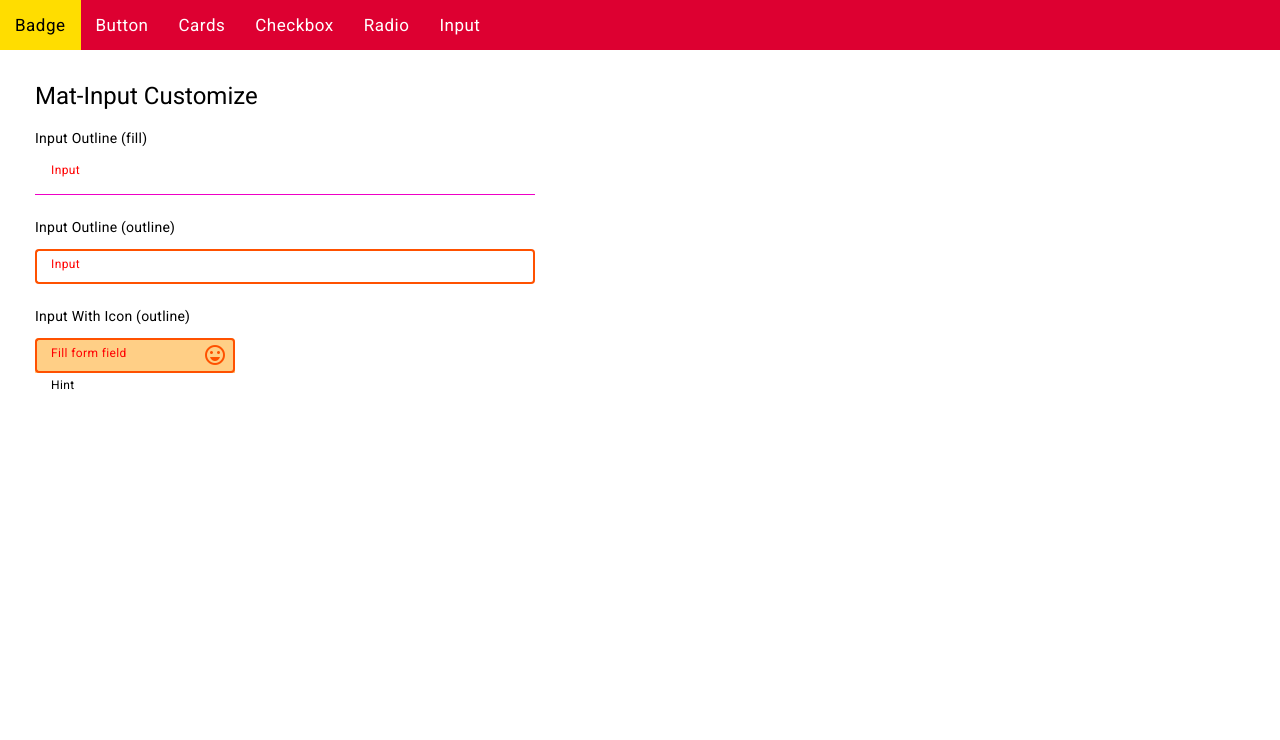
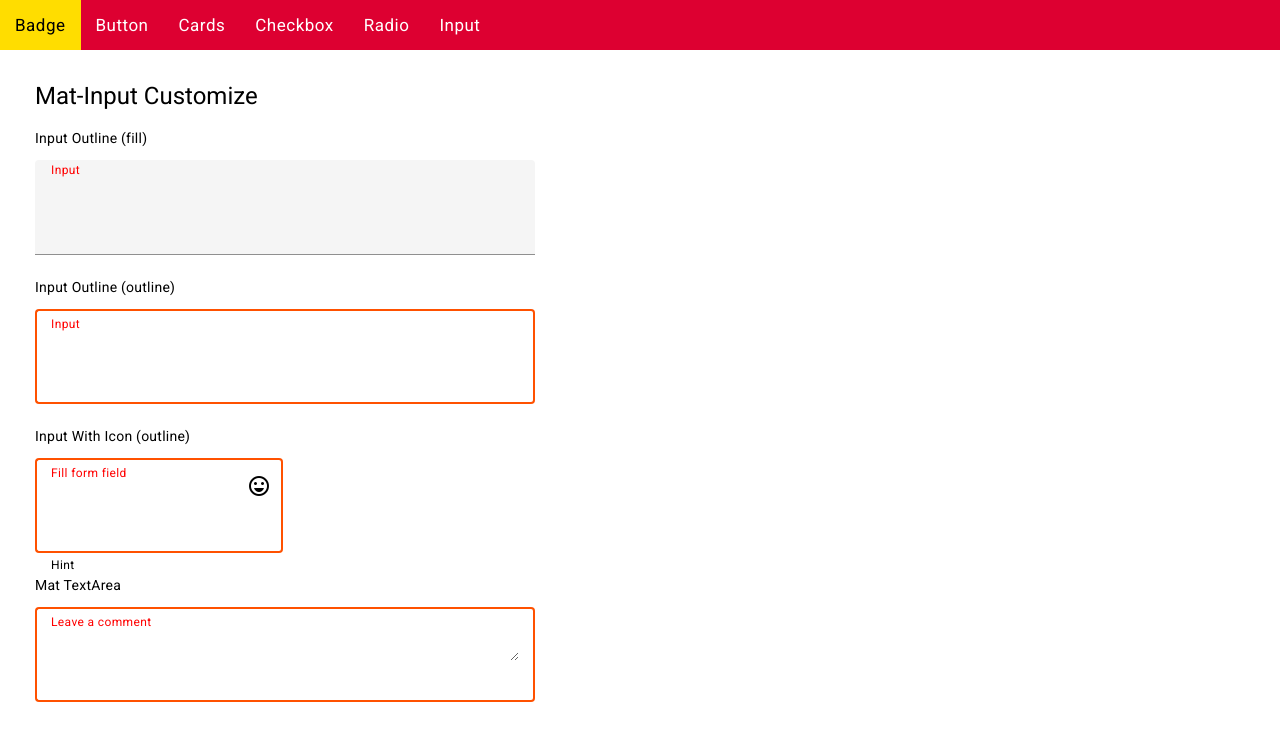
Before and after one commit to Haresh-thumar/Angular-Material-v15-Customize, an Angular app: page /input in a window 1280 px wide. Shown: the top 740 px of the page. Built offline with nearby package versions, Linux system fonts and the light colour scheme.

Commit message:
complete mat-Input Customize

```diff
--- a/src/app/input/input.component.html
+++ b/src/app/input/input.component.html
@@ -22,4 +22,10 @@
     <mat-icon matSuffix>sentiment_very_satisfied</mat-icon>
     <mat-hint>Hint</mat-hint>
   </mat-form-field>
+
+  <p>Mat TextArea</p>
+  <mat-form-field class="example-full-width" appearance="outline">
+    <mat-label>Leave a comment</mat-label>
+    <textarea matInput placeholder="Ex. It makes me feel..."></textarea>
+  </mat-form-field>
 </form>
--- a/src/app/input/input.component.scss
+++ b/src/app/input/input.component.scss
@@ -9,12 +9,204 @@
 }
 
 
-/*---------------------------------------------------------------------------------------------------------------------------------------------------------------
-                                                                    Customize Mat-Input
----------------------------------------------------------------------------------------------------------------------------------------------------------------*/
+/*-------------------------------------------------------------------------------------------------------------------------
+                                                For appearance (outline)
+-------------------------------------------------------------------------------------------------------------------------*/
 
-/*------------------ For appearance (outline) --------------------*/
+// // change mat-input lable color & background & font-size on focus
+// ::ng-deep .mdc-text-field--focused:not(.mdc-text-field--disabled) .mdc-floating-label {
+//   color: orangered; // lable color
+//   background-color: yellow; // lable background
+//   font-size: 14px !important; // lable font-size
+//   padding: 0 10px; // add padding in lable
+// }
 
+// // change Mat-Input floating Lable byDefault color
+// ::ng-deep .mdc-text-field:not(.mdc-text-field--disabled) .mdc-floating-label {
+//   color: red;
+// }
+
+// // Change Lable Font Position
+// ::ng-deep .mat-mdc-text-field-wrapper .mat-mdc-form-field-flex .mat-mdc-floating-label {
+//   top: 10px !important;
+//   font-size: 12px;
+// }
+
+// // change lable color, background &b font size when focus after change lable position
+// ::ng-deep .mat-mdc-form-field .mdc-text-field--outlined .mdc-notched-outline--upgraded .mdc-floating-label--float-above {
+//   color: rgb(255, 255, 255);
+//   top: 28px !important;
+//   position: relative !important;
+//   font-weight: 300 !important;
+//   background-color: rgb(0, 182, 182);
+//   // --mat-mdc-form-field-floating-label-scale: 1.5; // change lable scale
+// }
+
+// // change mat-input value color when Typing...
+// ::ng-deep .mdc-text-field:not(.mdc-text-field--disabled) .mdc-text-field__input {
+//   color: rgb(238, 0, 198); // change input inside font color
+// }
+
+// // change mat-input placeholder color
+// ::ng-deep .mdc-text-field:not(.mdc-text-field--disabled) .mdc-text-field__input::placeholder {
+//   color: rgb(241, 117, 0); // change placeholder color
+//   font-size: 12px !important;
+// }
+
+// // change caret color on focus (|)
+// ::ng-deep .mdc-text-field .mdc-text-field__input {
+//   caret-color: rgb(0, 182, 182);
+// }
+
+// // Change Input Border Color
+// ::ng-deep .mdc-text-field--outlined:not(.mdc-text-field--disabled) .mdc-notched-outline__leading,
+// ::ng-deep .mdc-text-field--outlined:not(.mdc-text-field--disabled) .mdc-notched-outline__notch,
+// ::ng-deep .mdc-text-field--outlined:not(.mdc-text-field--disabled) .mdc-notched-outline__trailing {
+//   border-color: rgb(255, 81, 0);
+//   border-width: 2px;
+// }
+
+// // Hover to change outline color same as border color in mat-form-field
+// ::ng-deep .mdc-text-field--outlined:not(.mdc-text-field--disabled):not(.mdc-text-field--focused):hover .mdc-notched-outline .mdc-notched-outline__leading,
+// ::ng-deep .mdc-text-field--outlined:not(.mdc-text-field--disabled):not(.mdc-text-field--focused):hover .mdc-notched-outline .mdc-notched-outline__notch,
+// ::ng-deep .mdc-text-field--outlined:not(.mdc-text-field--disabled):not(.mdc-text-field--focused):hover .mdc-notched-outline .mdc-notched-outline__trailing {
+//   border-color: rgb(255, 81, 0);
+// }
+
+// // Focus to change border color on mat-form-field
+// ::ng-deep .mdc-text-field--outlined:not(.mdc-text-field--disabled).mdc-text-field--focused .mdc-notched-outline__leading,
+// ::ng-deep .mdc-text-field--outlined:not(.mdc-text-field--disabled).mdc-text-field--focused .mdc-notched-outline__notch,
+// ::ng-deep .mdc-text-field--outlined:not(.mdc-text-field--disabled).mdc-text-field--focused .mdc-notched-outline__trailing {
+//   border-color: rgb(0, 182, 182);
+//   border-width: 2px;
+// }
+
+// // change mat-form-field height
+// ::ng-deep .mat-mdc-text-field-wrapper {
+//   height: 35px !important;
+// }
+
+// // change mat-form-field inside input with text position
+// ::ng-deep .mat-mdc-input-element {
+//   top: -10px !important;
+//   position: relative !important;
+// }
+
+
+
+
+/*-------------------------------------------------------------------------------------------------------------------------
+                                                For appearance (fill)
+-------------------------------------------------------------------------------------------------------------------------*/
+
+// // change mat-input lable color & background & font-size on focus
+// ::ng-deep .mdc-text-field--focused:not(.mdc-text-field--disabled) .mdc-floating-label {
+//   color: orangered; // lable color
+//   background-color: yellow; // lable background
+//   font-size: 14px !important; // lable font-size
+//   padding: 0 10px; // add padding in lable
+//   z-index: 99;
+// }
+
+// // change Mat-Input floating Lable byDefault color
+// ::ng-deep .mdc-text-field:not(.mdc-text-field--disabled) .mdc-floating-label {
+//   color: red;
+// }
+
+// // Change Lable Font Position
+// ::ng-deep .mat-mdc-text-field-wrapper .mat-mdc-form-field-flex .mat-mdc-floating-label {
+//   top: 20px !important;
+//   font-size: 12px;
+// }
+
+// // change mat-input value color when Typing...
+// ::ng-deep .mdc-text-field:not(.mdc-text-field--disabled) .mdc-text-field__input {
+//   color: rgb(238, 0, 198); // change input inside font color
+// }
+
+// // change mat-input placeholder color
+// ::ng-deep .mdc-text-field:not(.mdc-text-field--disabled) .mdc-text-field__input::placeholder {
+//   color: rgb(241, 117, 0); // change placeholder color
+//   font-size: 12px !important;
+// }
+
+// // change caret color on focus (|)
+// ::ng-deep .mdc-text-field .mdc-text-field__input {
+//   caret-color: rgb(0, 182, 182);
+// }
+
+// // Focus to Change Input Background Color
+// ::ng-deep .mat-mdc-form-field-focus-overlay {
+//   background-color: rgb(0, 182, 182);
+// }
+
+// // Remove Background in input
+// ::ng-deep .mdc-text-field--filled:not(.mdc-text-field--disabled) {
+//   background-color: transparent !important;
+// }
+
+// // Hover to change background color in input
+// ::ng-deep .mat-mdc-form-field.mat-focused .mat-mdc-form-field-focus-overlay {
+//   opacity: 0;
+// }
+
+// // change bottom border color in input
+// ::ng-deep .mdc-text-field--filled:not(.mdc-text-field--disabled) .mdc-line-ripple::before {
+//   border-bottom-color: rgba(212, 0, 0, 0.42); // change bottom border color
+// }
+
+// // hover to change bottom border color in input
+// ::ng-deep .mdc-text-field--filled:not(.mdc-text-field--disabled):hover .mdc-line-ripple::before {
+//   border-bottom-color: rgba(0, 4, 255, 0.87);
+// }
+
+// // Focus to change border color in input
+// ::ng-deep .mdc-text-field--filled .mdc-line-ripple::after {
+//   border-bottom-width: 0;
+//   border-bottom: 1px solid rgb(0, 182, 182);
+// }
+
+// // change padding in input
+// ::ng-deep .mat-mdc-text-field-wrapper:not(.mdc-text-field--outlined) .mat-mdc-form-field-infix {
+//   padding-top: 24px;
+//   padding-bottom: 8px;
+// }
+
+// // change mat-input background on hover
+// ::ng-deep .mat-mdc-form-field-focus-overlay {
+//   background-color: rgb(255, 17, 17) !important;
+// }
+
+
+
+
+
+/*-------------------------------------------------------------------------------------------------------------------------
+                                                Input Inside Icon
+-------------------------------------------------------------------------------------------------------------------------*/
+
+// // Add padding-right & color in input icon & add background color
+// ::ng-deep .mat-mdc-form-field-has-icon-suffix .mat-mdc-text-field-wrapper {
+//   background-color: rgb(255, 207, 134);
+//   color: rgb(255, 81, 0);
+// }
+
+// // Change icon Position
+// ::ng-deep .mat-mdc-form-field-icon-suffix>.mat-icon {
+//   padding: 1px !important;
+//   top: 4px !important;
+//   right: 7px !important;
+//   position: absolute !important;
+//   z-index: 5 !important;
+// }
+
+
+
+
+
+/*-------------------------------------------------------------------------------------------------------------------------
+                                                  Text-Area
+-------------------------------------------------------------------------------------------------------------------------*/
 // change mat-input lable color & background & font-size on focus
 ::ng-deep .mdc-text-field--focused:not(.mdc-text-field--disabled) .mdc-floating-label {
   color: orangered; // lable color
@@ -60,21 +252,6 @@
   caret-color: rgb(0, 182, 182);
 }
 
-// Add padding-right & color in input icon & add background color
-::ng-deep .mat-mdc-form-field-has-icon-suffix .mat-mdc-text-field-wrapper {
-    background-color: rgb(255, 207, 134);
-    color: rgb(255, 81, 0);
-}
-
-// Change icon Position
-::ng-deep .mat-mdc-form-field-icon-suffix>.mat-icon {
-    padding: 1px !important;
-    top: 4px !important;
-    right: 7px !important;
-    position: absolute !important;
-    z-index: 5 !important;
-}
-
 // Change Input Border Color
 ::ng-deep .mdc-text-field--outlined:not(.mdc-text-field--disabled) .mdc-notched-outline__leading,
 ::ng-deep .mdc-text-field--outlined:not(.mdc-text-field--disabled) .mdc-notched-outline__notch,
@@ -100,7 +277,7 @@
 
 // change mat-form-field height
 ::ng-deep .mat-mdc-text-field-wrapper {
-    height: 35px !important;
+  height: 95px !important;
 }
 
 // change mat-form-field inside input with text position
@@ -108,74 +285,3 @@
   top: -10px !important;
   position: relative !important;
 }
-
-
-
-
-/*------------------ For appearance (fill) --------------------*/
-
-// Focus to Change Input Background Color
-::ng-deep .mat-mdc-form-field-focus-overlay {
-    background-color: rgb(0, 182, 182);
-}
-
-// Remove Background in input
-::ng-deep .mdc-text-field--filled:not(.mdc-text-field--disabled) {
-    background-color: transparent !important;
-}
-
-// Hover to change background color in input
-::ng-deep .mat-mdc-form-field.mat-focused .mat-mdc-form-field-focus-overlay {
-    opacity: 0;
-}
-
-// change border color in input
-::ng-deep .mdc-text-field--filled:not(.mdc-text-field--disabled) .mdc-line-ripple::before {
-    border-bottom-width: 0;
-    border-bottom: 1px solid rgb(238, 0, 198);
-}
-
-// Focus to change border color in input
-::ng-deep .mdc-text-field--filled .mdc-line-ripple::after {
-    border-bottom-width: 0;
-    border-bottom: 1px solid rgb(0, 182, 182);
-}
-
-// change padding in input
-::ng-deep .mat-mdc-text-field-wrapper:not(.mdc-text-field--outlined) .mat-mdc-form-field-infix {
-    padding-top: 24px;
-    padding-bottom: 8px;
-}
-
-// change mat-input background on hover
-::ng-deep .mat-mdc-form-field-focus-overlay {
-    background-color: rgb(255, 17, 17) !important;
-    border-color: orangered !important;
-}
-
-
-
-
-
-
-
-::ng-deep .mat-form-field.appearance-fill .mat-form-field-wrapper:hover {
-    border-color: red !important;
-    opacity: 0;
-}
-
-::ng-deep .mat-mdc-form-field-infix,
-.ng-tns-c24-0 {
-    border-color: red !important;
-}
-
-::ng-deep .mat-form-field-outline:not(.mat-form-field-disabled):hover {
-    border-color: red;
-    /* Replace "red" with the desired hover color */
-}
-
-
-::ng-deep .mat-form-field-appearance-outline:not(.mat-form-field-disabled) .mat-form-field-flex:hover .mat-form-field-outline {
-    opacity: 0;
-    transition: opacity .6s cubic-bezier(.25, .8, .25, 1);
-}
--- a/src/app/radio/radio.component.html
+++ b/src/app/radio/radio.component.html
@@ -1,12 +1,14 @@
-<h1>Custom Mat-Radio</h1>
+<h1>ByDefault Mat-Radio</h1>
 
 <!---------------------------- Round Radio Button --------------------------->
-<!-- <mat-radio-group aria-label="Select an option">
+<mat-radio-group aria-label="Select an option">
   <mat-radio-button value="1" color="accent">Option 1</mat-radio-button>
   <mat-radio-button value="2" color="primary">Option 2</mat-radio-button>
   <mat-radio-button value="3" color="warn">Option 3</mat-radio-button>
-</mat-radio-group> -->
+</mat-radio-group>
 
+<br><br><br>
+<h1>Custom Mat-Radio</h1>
 
 
 <!---------------------------- Square Radio Button --------------------------->
```
Lines whose indentation alone changed are shown as unchanged.
